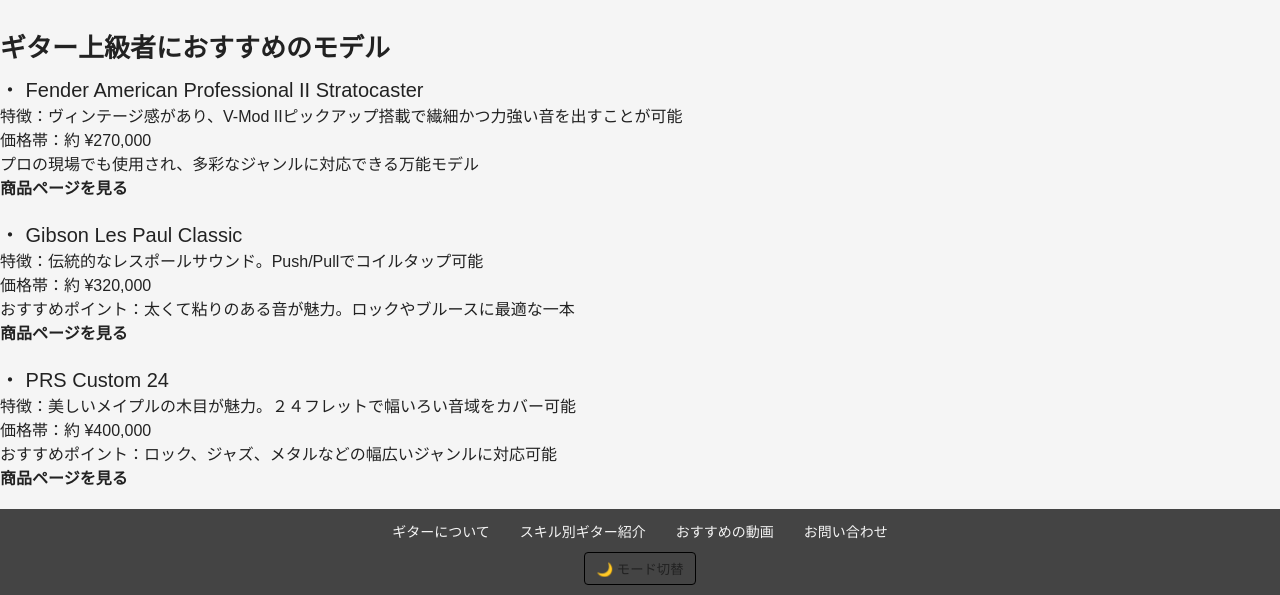
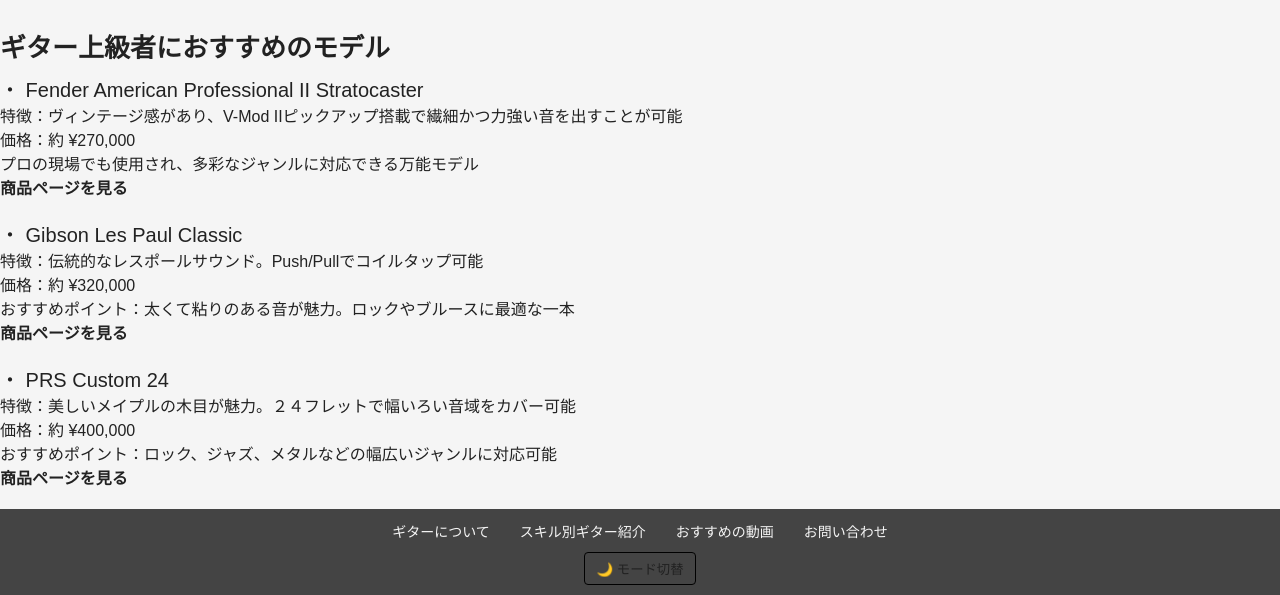
Before and after one commit to maru-skb/Guitar-Introduction, a plain HTML site: page advanced.html in a window 1280 px wide. Shown: the part 251-846 px from the top of the page. Drawn offline with Linux system fonts and the light colour scheme.

Commit message:
advanced.html

```diff
--- a/advanced.html
+++ b/advanced.html
@@ -42,7 +42,7 @@
       <div class="product-card">
         <h3>・ Fender American Professional II Stratocaster</h3>
         <p>特徴：ヴィンテージ感があり、V-Mod IIピックアップ搭載で繊細かつ力強い音を出すことが可能</p>
-        <p>価格帯：約 ¥270,000</p>
+        <p>価格：約 ¥270,000</p>
         <p>プロの現場でも使用され、多彩なジャンルに対応できる万能モデル</p>
         <a href="https://item.rakuten.co.jp/premiumgt/693921/?msclkid=5e34daa29fde126bd7d8b22e5cbe4e9b&scid=af_pc_etc&sc2id=af_113_0_10002874&icm_acid=138339043&icm_agid=1180877285210328&icm_cid=568929154&ifd=131533&iasid=wem_icbs_" target="_blank" class="product-link">商品ページを見る</a>
       </div>
@@ -50,7 +50,7 @@
       <div class="product-card">
         <h3>・ Gibson Les Paul Classic</h3>
         <p>特徴：伝統的なレスポールサウンド。Push/Pullでコイルタップ可能</p>
-        <p>価格帯：約 ¥320,000</p>
+        <p>価格：約 ¥320,000</p>
         <p>おすすめポイント：太くて粘りのある音が魅力。ロックやブルースに最適な一本</p>
         <a href="https://www.bing.com/search?q=Gibson+Les+Paul+Classic&cvid=2449daccb0ae4c69b74634b03c2d53f5&gs_lcrp=EgRlZGdlKgYIABBFGDkyBggAEEUYOTIGCAEQABhAMgYIAhAAGEAyBggDEAAYQDIGCAQQABhAMgYIBRAAGEAyBggGEAAYQDIGCAcQABhAMgYICBAAGEAyCAgJEOkHGPxV0gEHMzI3ajBqOagCCLACAQ&FORM=ANAB01&PC=LCTS" target="_blank" class="product-link">商品ページを見る</a>
       </div>
@@ -58,7 +58,7 @@
       <div class="product-card">
         <h3>・ PRS Custom 24</h3>
         <p>特徴：美しいメイプルの木目が魅力。２４フレットで幅いろい音域をカバー可能</p>
-        <p>価格帯：約 ¥400,000</p>
+        <p>価格：約 ¥400,000</p>
         <p>おすすめポイント：ロック、ジャズ、メタルなどの幅広いジャンルに対応可能</p>
         <a href="https://item.rakuten.co.jp/guitar-shop-starrow/paul-reed-smith-ce-24-mccarty/?msclkid=3fa3f20ff16a1afdaa8a9a8332dbaad6&scid=af_pc_etc&sc2id=af_113_0_10002874&icm_cid=568929154&icm_acid=138339043&ifd=131533&iasid=wem_icbs_&icm_agid=1180877285210328" target="_blank" class="product-link">商品ページを見る</a>
       </div>
@@ -78,4 +78,5 @@
   </footer>
 
 </body>
+
 </html>
```
